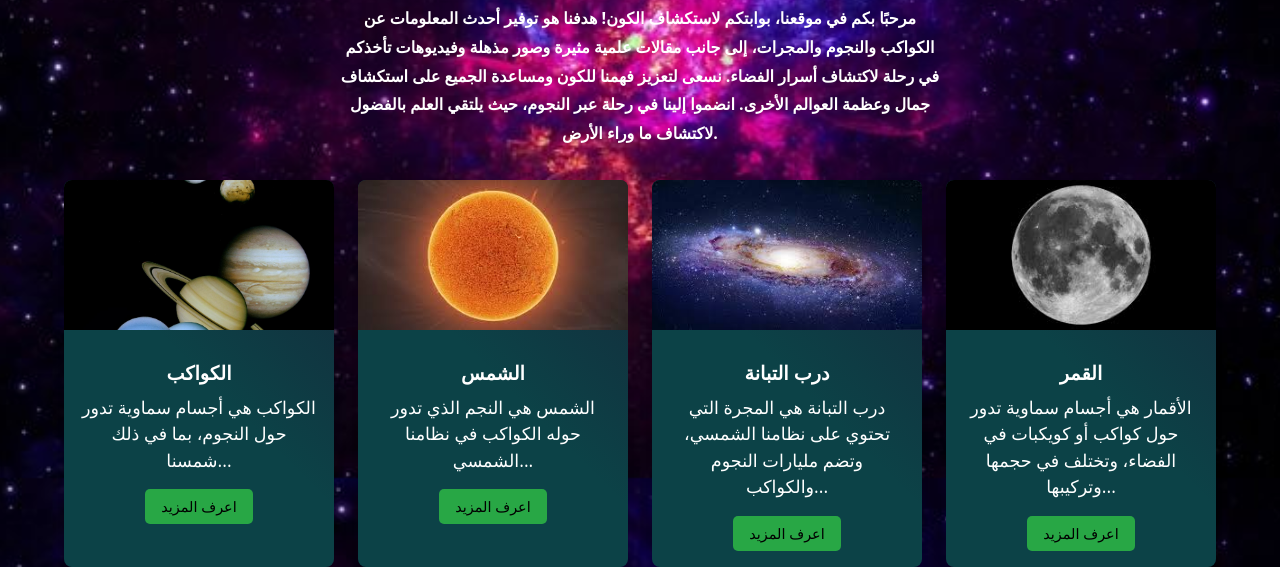
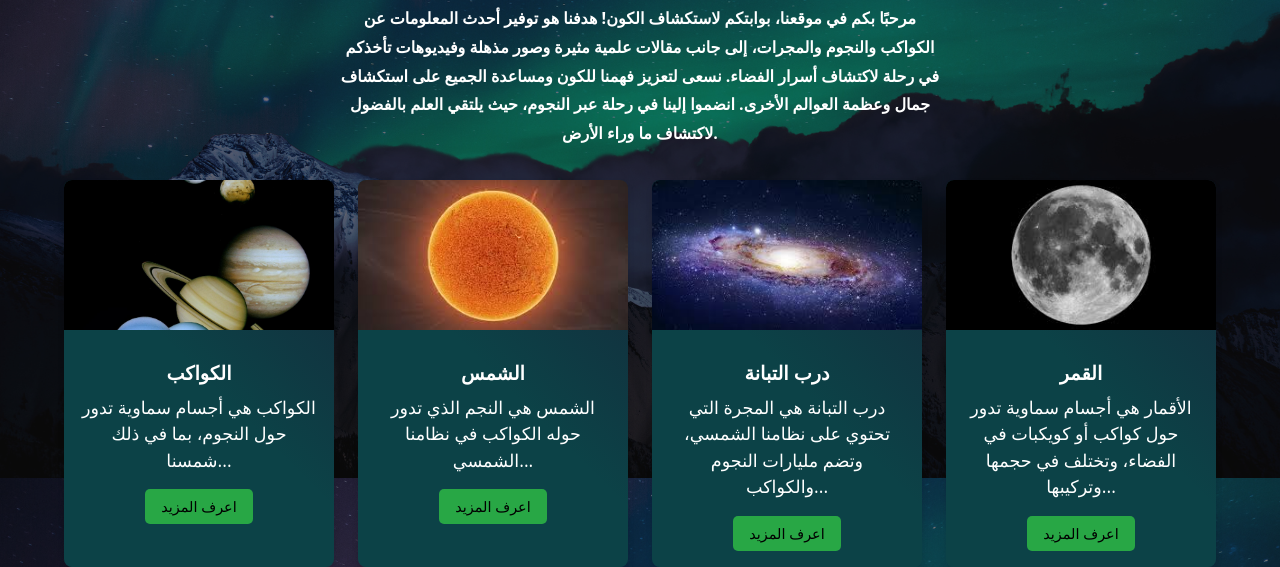
Before and after one commit to AliHatem201/Galaxy_Wonder, a plain HTML site: page index.html in a window 1280 px wide. Shown: the part 322-889 px from the top of the page. Drawn offline with Linux system fonts and the light colour scheme.

Commit message:
Update styles.css

```diff
--- a/styles.css
+++ b/styles.css
@@ -11,7 +11,7 @@ body {
   font-family: Arial, sans-serif;
   color: white;
   background: linear-gradient(to bottom, #003366, #004466);
-  background-image: url("Background.jpg");
+  background-image: url("Background.png");
   background-size: cover;
   background-position: center;
   /* background-color: #0b0c0f; */
```
